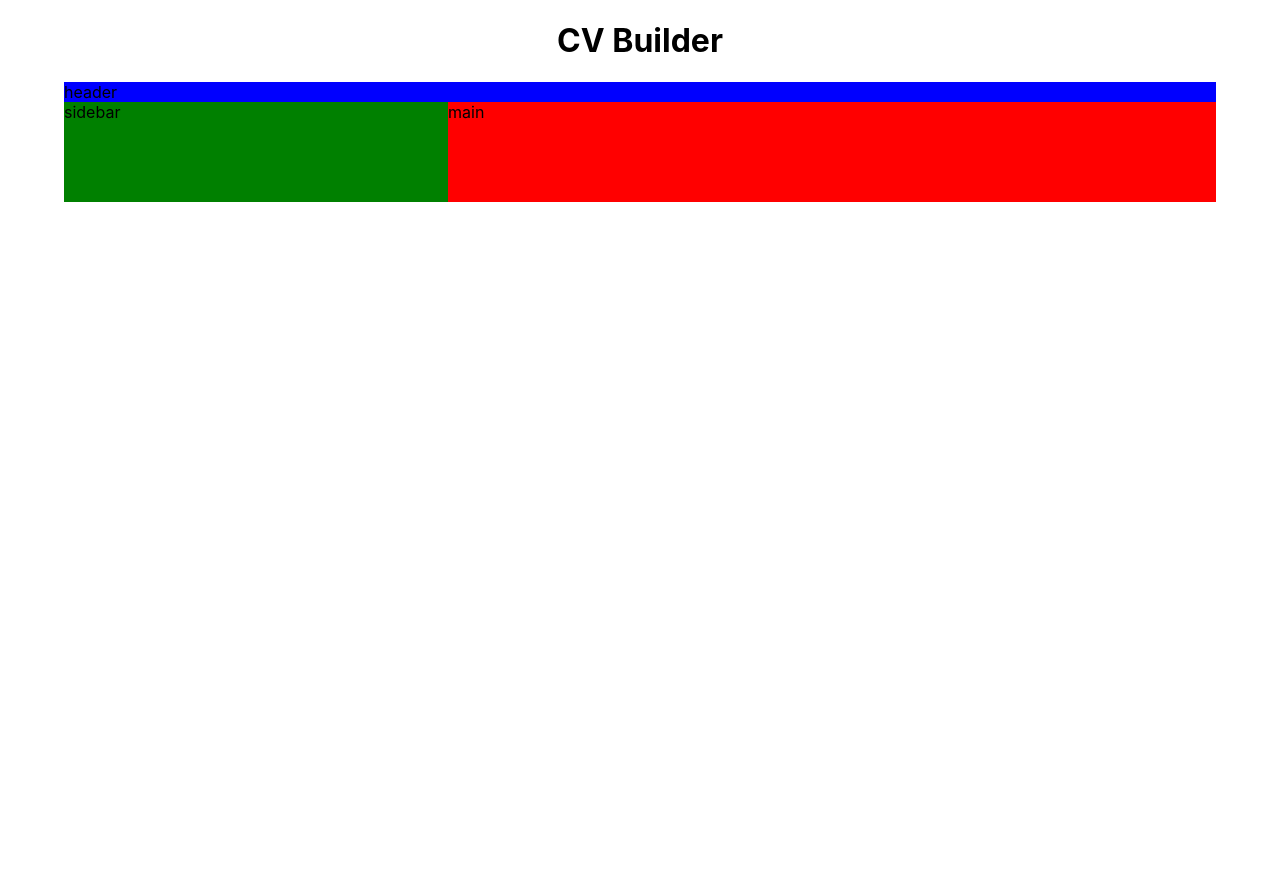
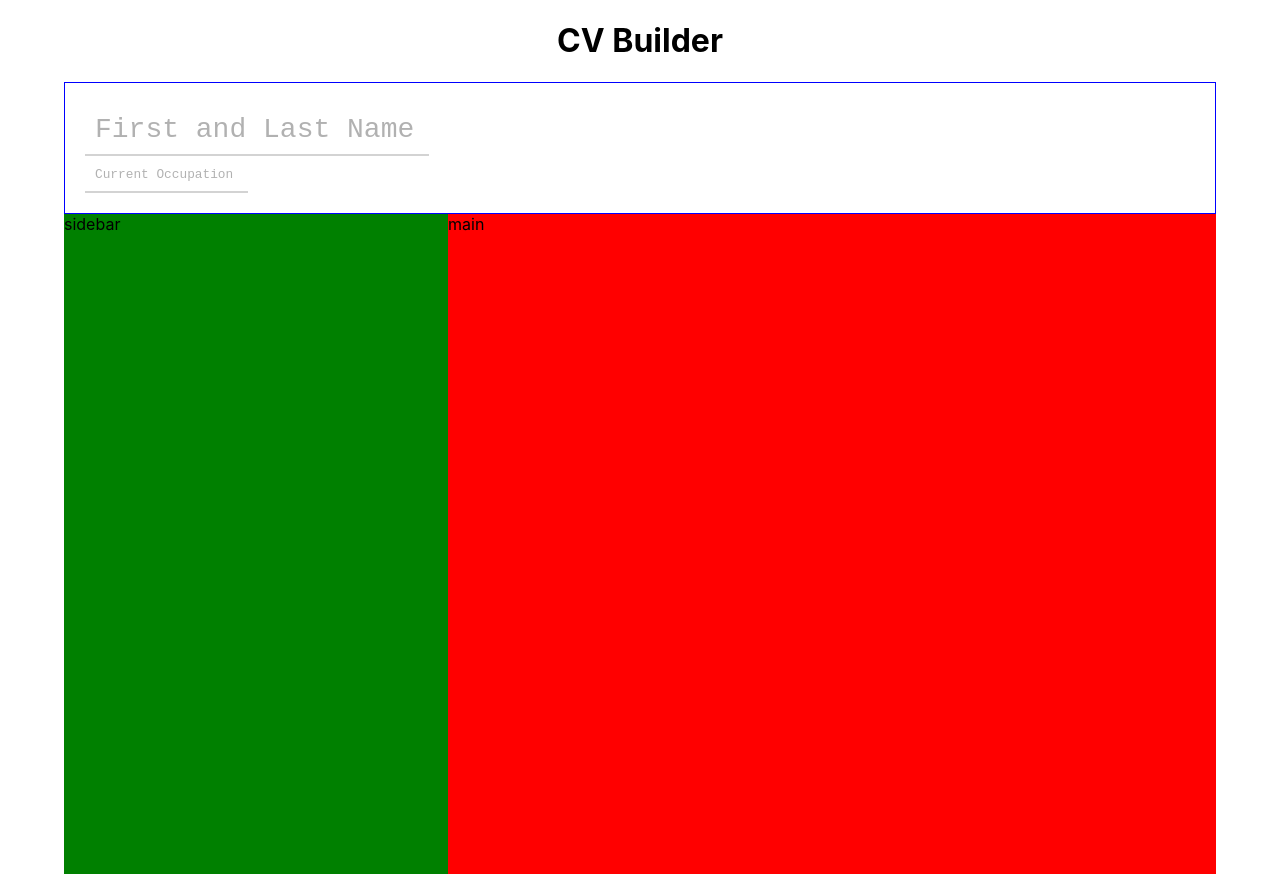
Before and after one commit to ben-rieth/cv-app, a React (Create React App) app: page / in a window 1280 px wide. Before the commit the page ends 800 px from the top, so only its background shows below. Built offline with nearby package versions, Linux system fonts and the light colour scheme.

Commit message:
Create header with autosize inputs

```diff
--- /dev/null
+++ b/src/components/AutosizeInput.js
@@ -0,0 +1,95 @@
+import React from "react";
+import styled from 'styled-components';
+
+const InputWrapper = styled.div`
+    max-width: 100%;
+    display: flex;
+    align-items: center;
+    position: relative;
+
+    font-size: ${props => props.fontSize}rem;
+    font-family: monospace;
+`;
+
+const Placeholder = styled.div`
+    opacity: 0.3;
+    position: absolute;
+    left: 10px;
+    pointer-events: none;
+`;
+
+const Input = styled.span`
+    min-width: calc(${props => props.len}ch + 25px);
+    border: none;
+    outline: none;
+    border-bottom: 2px solid lightgrey;
+    padding: 10px;
+    white-space: nowrap;
+    overflow: hidden;
+
+    &:focus {
+        border-bottom: 2px solid dodgerblue;
+
+        ${'' /* & + .label {
+            opacity: 0;
+        } */}
+    }
+`;
+
+class AutosizeInput extends React.Component {
+
+    constructor(props) {
+        super(props);
+
+        this.state = {
+            value: this.props.initialValue,
+            placeholderShown: this.props.initialValue === "" ? true : false
+        };
+
+        this.onInputChange = this.onInputChange.bind(this);
+    }
+
+    onInputChange(event) {
+
+        this.setState({
+            value: event.target.textContent,
+            placeholderShown: event.target.textContent === "" ? true : false
+        });
+    }
+
+    stopNewLine(event) {
+        if (event.code === "Enter") {
+            event.preventDefault();
+        }
+    }
+
+    render() {
+        const {placeholder, fontSize} = this.props;
+
+        return(
+            <InputWrapper fontSize={fontSize}>
+                <Input
+                    len={placeholder.length}
+                    role='textbox'
+                    inputMode="text"
+                    contentEditable
+                    suppressContentEditableWarning="true"
+                    onInput={this.onInputChange}
+                    onKeyDown={this.stopNewLine}
+                    autoFocus />
+                <Placeholder className="label">
+                    {this.state.placeholderShown ? placeholder : ''}
+                </Placeholder>
+            </InputWrapper>
+        );
+    }
+
+}
+
+AutosizeInput.defaultProps = {
+    placeholder: '',
+    fontSize: 1,
+    initialValue: ""
+}
+
+export default AutosizeInput;
--- a/src/components/resume/Header.js
+++ b/src/components/resume/Header.js
@@ -1,16 +1,22 @@
 import React from "react";
 import styled from "styled-components";
+import AutosizeInput from "../AutosizeInput";
 
 const HeaderContainer = styled.div`
-    background-color: blue;
+    border: 1px solid blue;
     grid-area: header;
+    padding: 20px;
+
+    display: flex;
+    flex-direction: column;
 `;
 
 class Header extends React.Component {
     render() {
         return(
             <HeaderContainer>
-                header
+                <AutosizeInput placeholder="First and Last Name" fontSize={1.75} initialValue=""/>
+                <AutosizeInput placeholder="Current Occupation" fontSize={.8} initialValue=""/>
             </HeaderContainer>
         );
     }
```
Also changed, not shown: src/components/FlexibleInput.js (+7 -8 lines).
